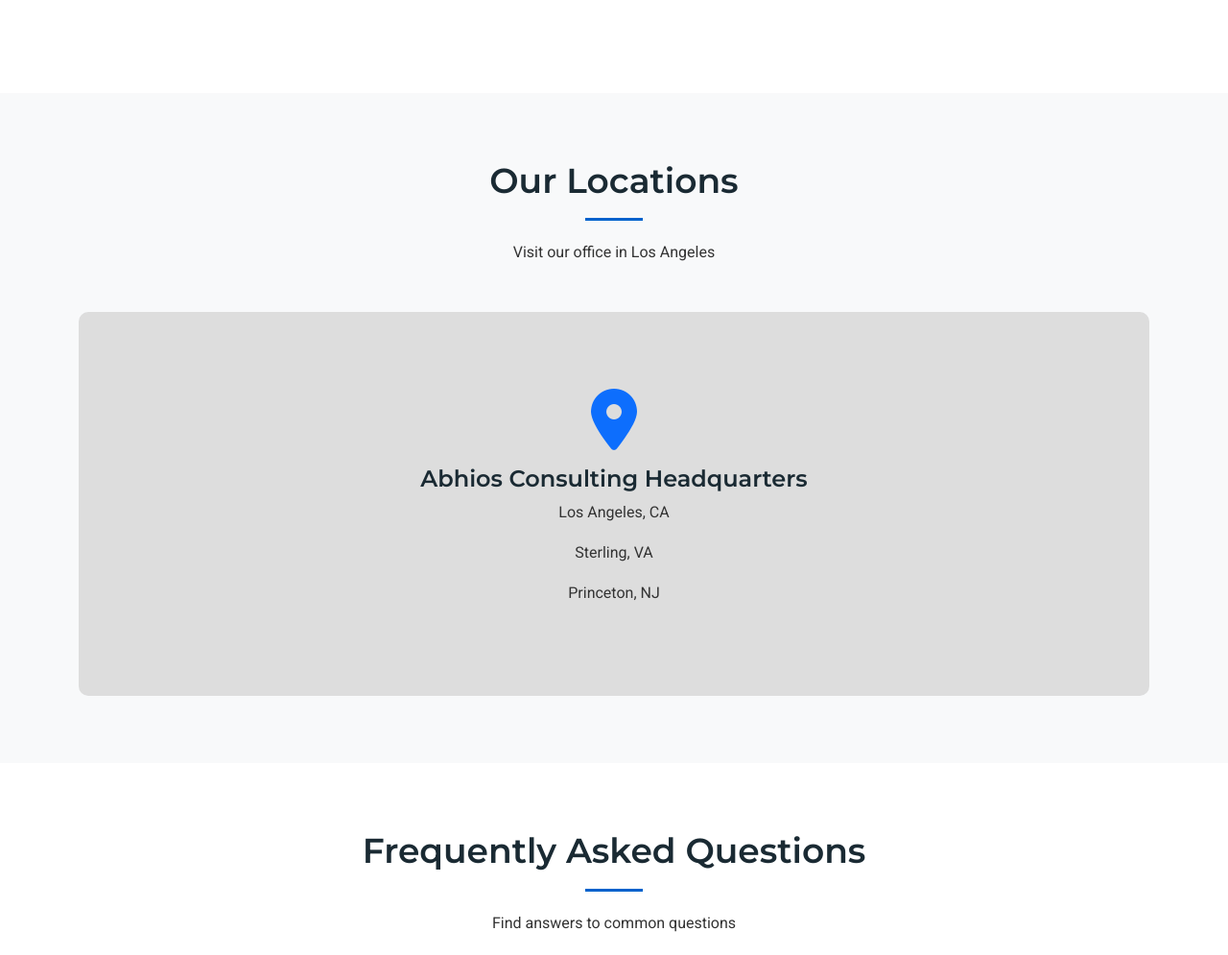
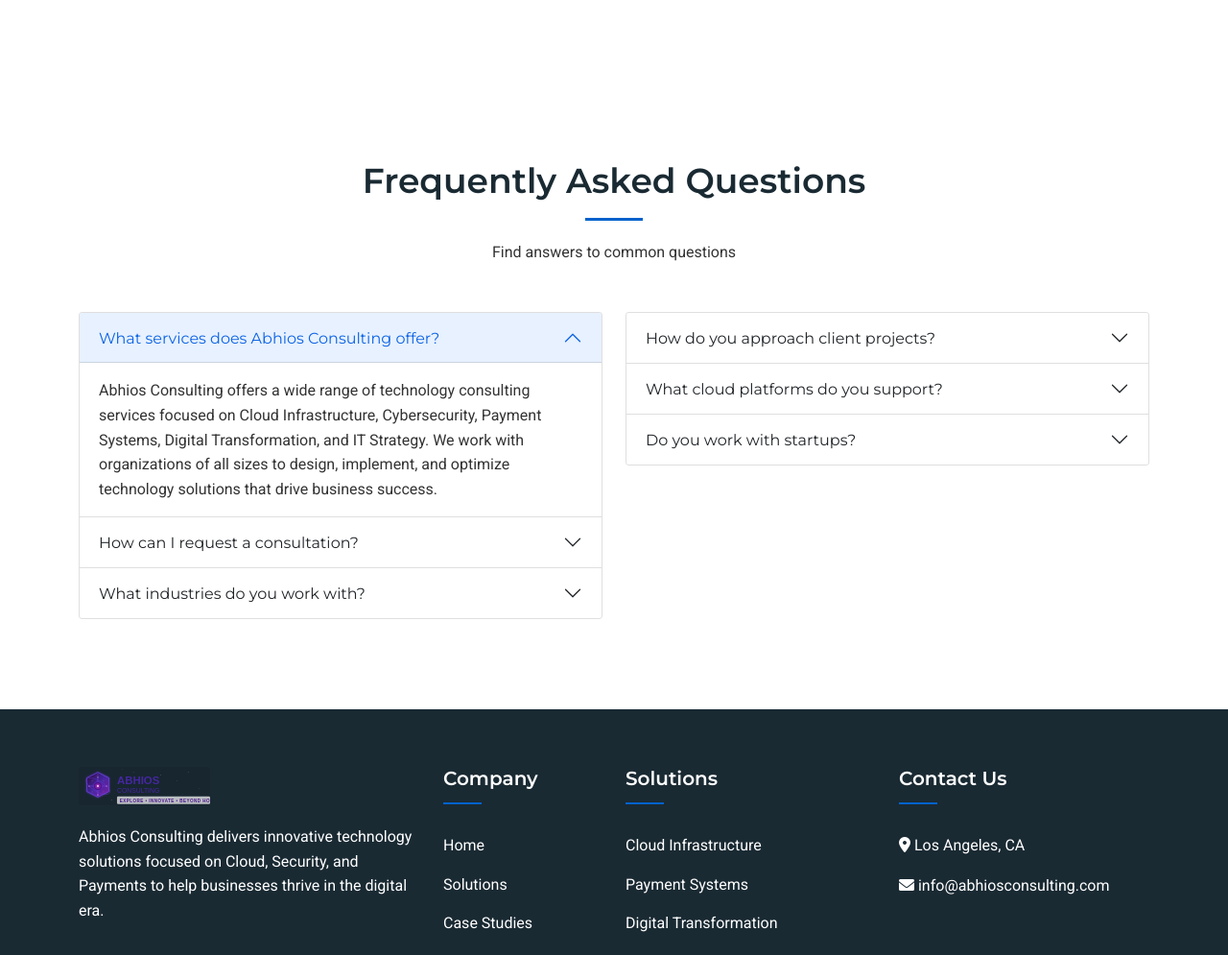
Before and after one commit to 4abhios/consult.github.io, a plain HTML site: page contact.html in a window 1280 px wide. Shown: the part 959-1954 px from the top of the page at 96% size. Drawn offline with nearby package versions, Linux system fonts and the light colour scheme.

Commit message:
Update contact.html

```diff
--- a/contact.html
+++ b/contact.html
@@ -116,6 +116,7 @@
 </section>
 
 <!-- Map Section -->
+<!--
 <section class="section-padding bg-light">
     <div class="container">
         <div class="section-title">
@@ -125,8 +126,7 @@
         <div class="row">
             <div class="col-12">
                 <div class="map-container">
-                    <!-- In a real implementation, this would be a Google Map or similar -->
-                    <div style="width:100%; height:400px; background-color:#ddd; display:flex; align-items:center; justify-content:center; border-radius:10px;">
+                       <div style="width:100%; height:400px; background-color:#ddd; display:flex; align-items:center; justify-content:center; border-radius:10px;">
                         <div class="text-center">
                             <i class="fas fa-map-marker-alt fa-4x text-primary mb-3"></i>
                             <h4>Abhios Consulting Headquarters</h4>
@@ -140,7 +140,7 @@
         </div>
     </div>
 </section>
-
+-->
 <!-- FAQ Section -->
 <section class="section-padding">
     <div class="container">
```
